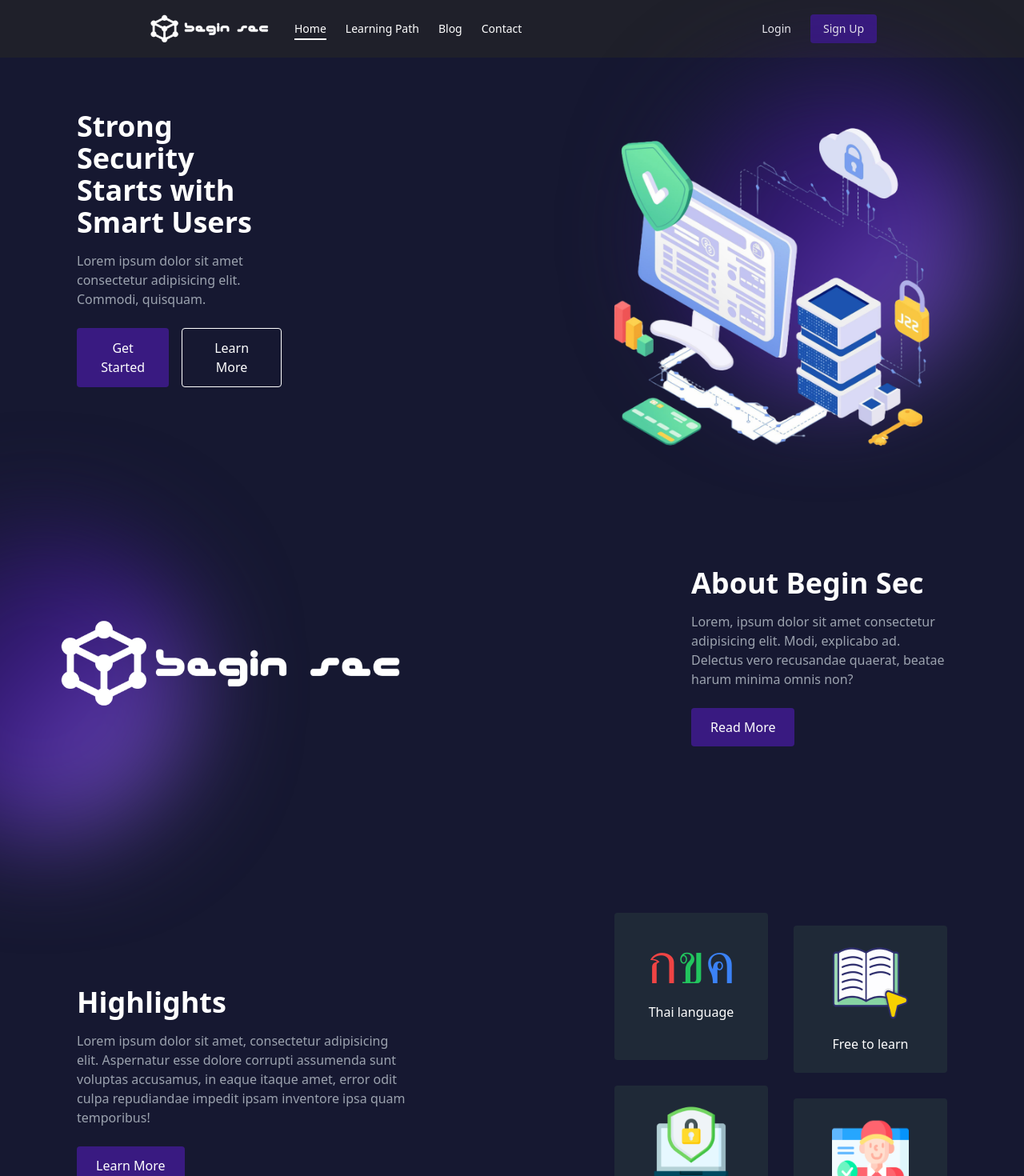
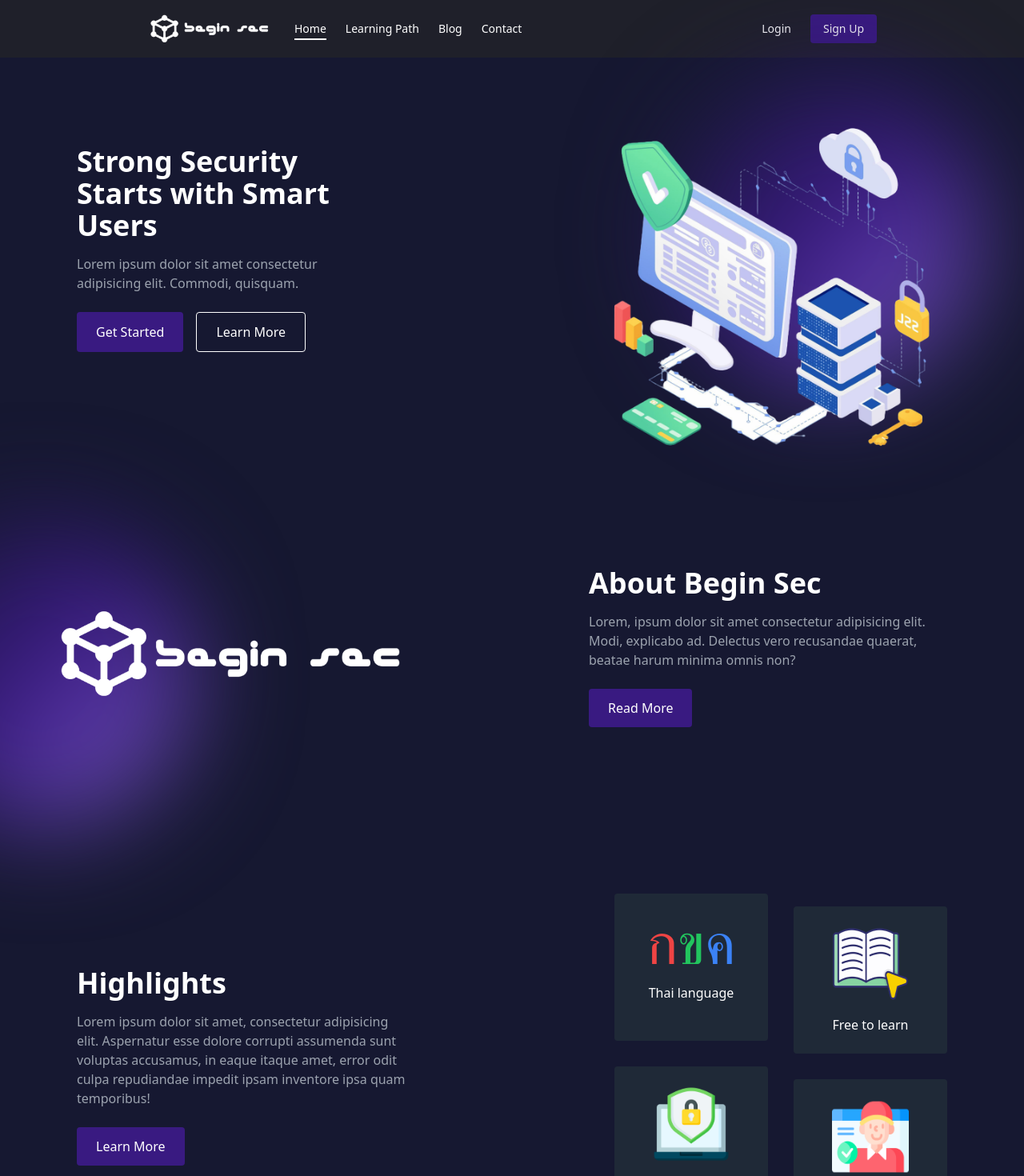
Before and after one commit to Parakuz/beginSec, a Next.js app in the folder setup/beginsec/: page / in a window 1280 px wide. Shown: the top 1470 px of the page at 80% size. Built offline with nearby package versions, Linux system fonts and the light colour scheme.

Commit message:
fix:bug hydration and resize base element

```diff
--- a/setup/beginsec/components/homepage/About.jsx
+++ b/setup/beginsec/components/homepage/About.jsx
@@ -4,7 +4,7 @@
 
 function About() {
   return (
-    <section className="text-white py-16 px-8 md:px-16 lg:px-24 flex flex-col lg:flex-row justify-center items-center gap-x-96">
+    <section className="text-white py-16 px-8 md:px-16 lg:px-24 flex flex-col lg:flex-row justify-center items-center gap-x-64 container mx-auto">
       <div className="relative flex-shrink-0">
         <img
           src="/homepage/about.png"
--- a/setup/beginsec/components/homepage/Hero.jsx
+++ b/setup/beginsec/components/homepage/Hero.jsx
@@ -5,7 +5,7 @@
 
 function Hero() {
   return (
-    <section className="text-white py-16 px-8 md:px-16 lg:px-24 flex flex-col lg:flex-row justify-center items-center gap-x-96">
+    <section className="text-white py-16 px-8 md:px-16 lg:px-24 flex flex-col lg:flex-row justify-center items-center gap-x-64 container mx-auto">
       <div className="max-w-lg mb-8 lg:mb-24">
         <Topic>Strong Security Starts with Smart Users</Topic>
         <Detail>
--- a/setup/beginsec/components/homepage/Navbar.jsx
+++ b/setup/beginsec/components/homepage/Navbar.jsx
@@ -1,3 +1,5 @@
+"use client";
+import dynamic from "next/dynamic";
 import NavBtn from "./reuseable/Nav_btn";
 
 function Navbar() {
@@ -23,4 +25,4 @@
   );
 }
 
-export default Navbar;
+export default dynamic(() => Promise.resolve(Navbar), { ssr: false });
```
